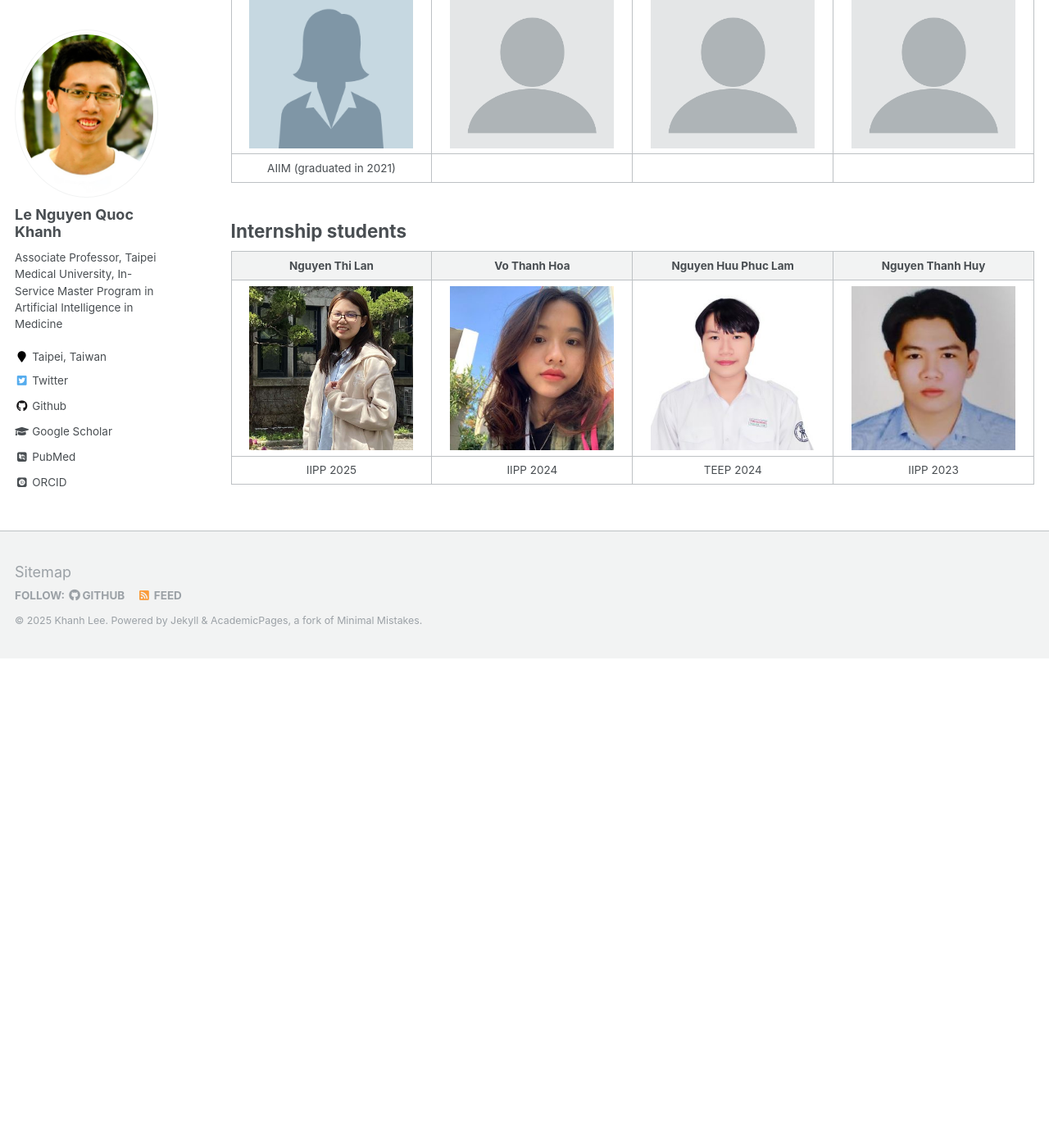
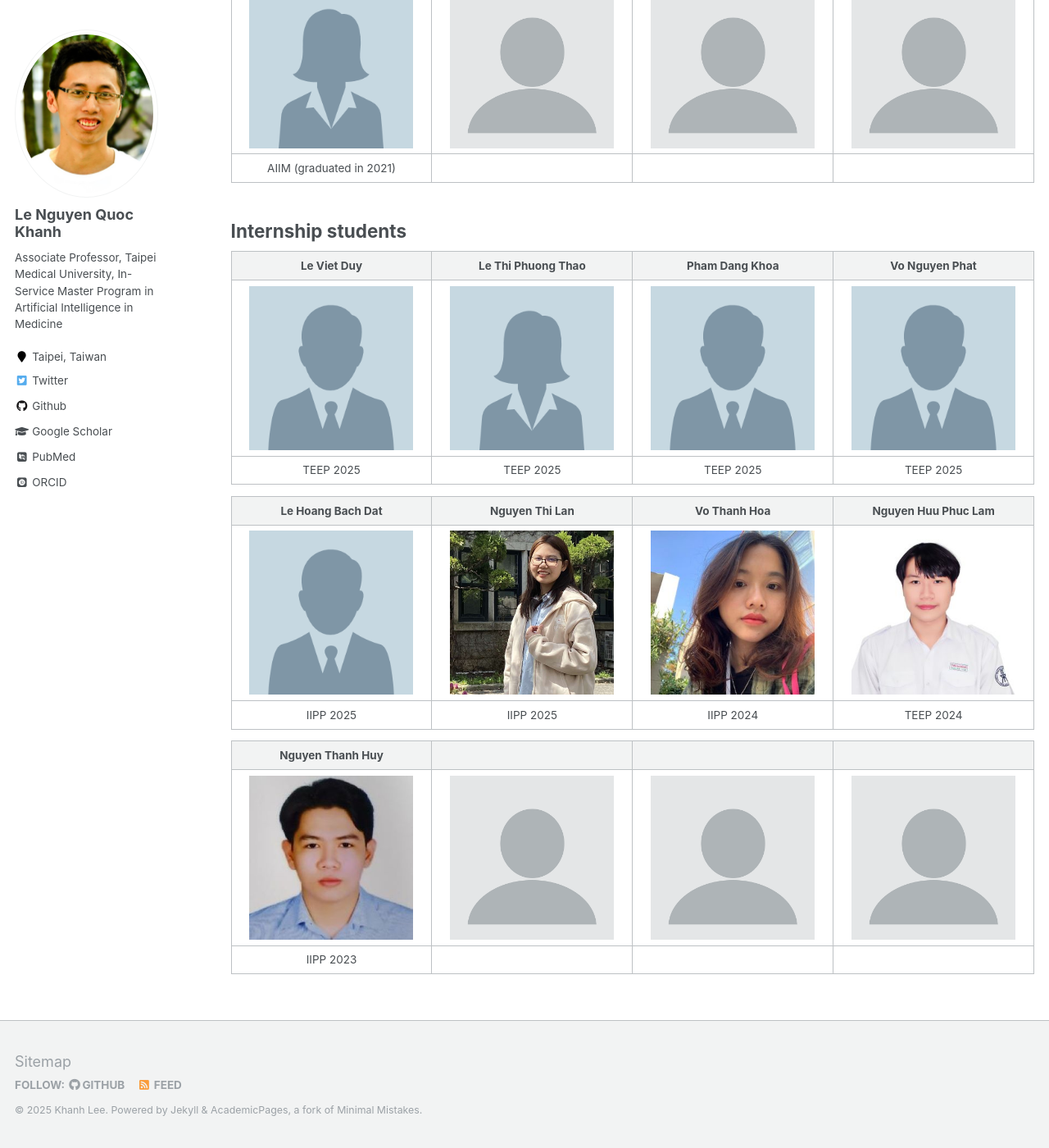
Before and after one commit to khanhlee/khanhlee.github.io, a Jekyll site: the page built from _pages/member.md, in a window 1280 px wide and 1400 px high, scrolled down 2747 px. Shown: the whole window at 82% size. Built offline with Jekyll 4.4.1, drawn with Linux system fonts in a browser that asks for light colours; some web fonts are replaced; before the commit the page ends 3550 px from its top, so only the background shows below that.

Commit message:
Update member.md

```diff
--- a/_pages/member.md
+++ b/_pages/member.md
@@ -57,7 +57,17 @@ author_profile: true
 
 ## Internship students
 
-| Nguyen Thi Lan | Vo Thanh Hoa | Nguyen Huu Phuc Lam | Nguyen Thanh Huy |
+| Le Viet Duy | Le Thi Phuong Thao | Pham Dang Khoa | Vo Nguyen Phat |
 | :-------------: | :-------------: | :-----: | :-----: |
-| <img align="center" src="/images/lan.jpg" width="200px"> | <img align="center" src="/images/thanh_hoa.jpg" width="200px"> | <img align="center" src="/images/phuc_lam.jpg" width="200px"> | <img align="center" src="/images/thanh_huy.jpg" width="200px"> |
-| IIPP 2025 | IIPP 2024 | TEEP 2024 | IIPP 2023 |
+| <img align="center" src="/images/male.png" width="200px"> | <img align="center" src="/images/female.png" width="200px"> | <img align="center" src="/images/male.png" width="200px"> | <img align="center" src="/images/male.png" width="200px"> |
+| TEEP 2025 | TEEP 2025 | TEEP 2025 | TEEP 2025 |
+
+| Le Hoang Bach Dat | Nguyen Thi Lan | Vo Thanh Hoa | Nguyen Huu Phuc Lam |
+| :-------------: | :-------------: | :-----: | :-----: |
+| <img align="center" src="/images/male.png" width="200px"> | <img align="center" src="/images/lan.jpg" width="200px"> | <img align="center" src="/images/thanh_hoa.jpg" width="200px"> | <img align="center" src="/images/phuc_lam.jpg" width="200px"> |
+| IIPP 2025 | IIPP 2025 | IIPP 2024 | TEEP 2024 |
+
+| Nguyen Thanh Huy |  |  |  |
+| :-------------: | :-------------: | :-----: | :-----: |
+| <img align="center" src="/images/thanh_huy.jpg" width="200px"> | <img align="center" src="/images/profile.png" width="200px"> | <img align="center" src="/images/profile.png" width="200px"> | <img align="center" src="/images/profile.png" width="200px"> |
+| IIPP 2023 |  |  |  |
```
